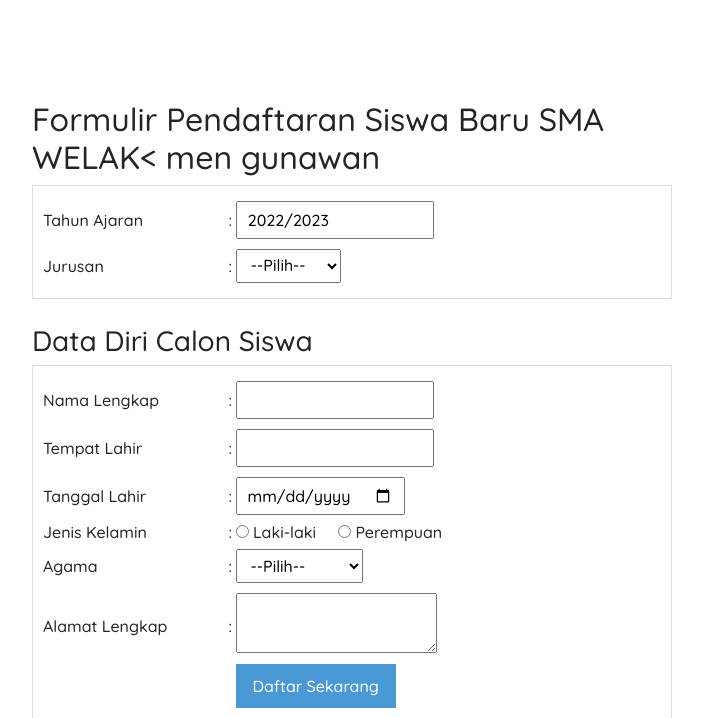
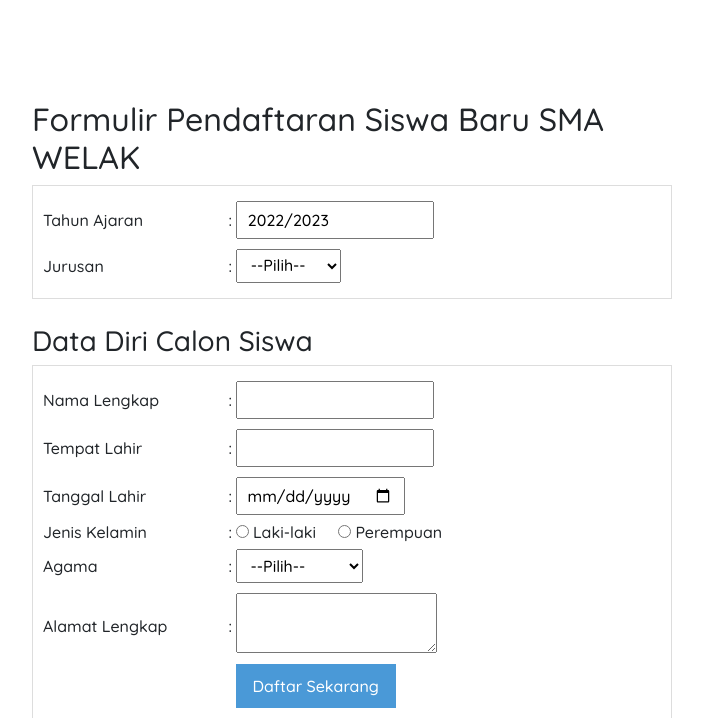
Before and after one commit to Menesius/menesius_rahmat, a PHP site: page / in a window 1280 px wide. Shown: the top 718 px of the page, without its empty margins (288-991 px from the left). Run offline with PHP 8.4, Linux system fonts and the light colour scheme.

Commit message:
Update index.php

```diff
--- a/index.php
+++ b/index.php
@@ -45,7 +45,7 @@
 	<!-- bagian box formulir -->
 	<section class="box-formulir">
 
-		<h2>Formulir Pendaftaran Siswa Baru SMA WELAK< men gunawan </h2>
+		<h2>Formulir Pendaftaran Siswa Baru SMA WELAK </h2>
 
 		<!-- bagian form -->
 		<form action="" method="post">
```
